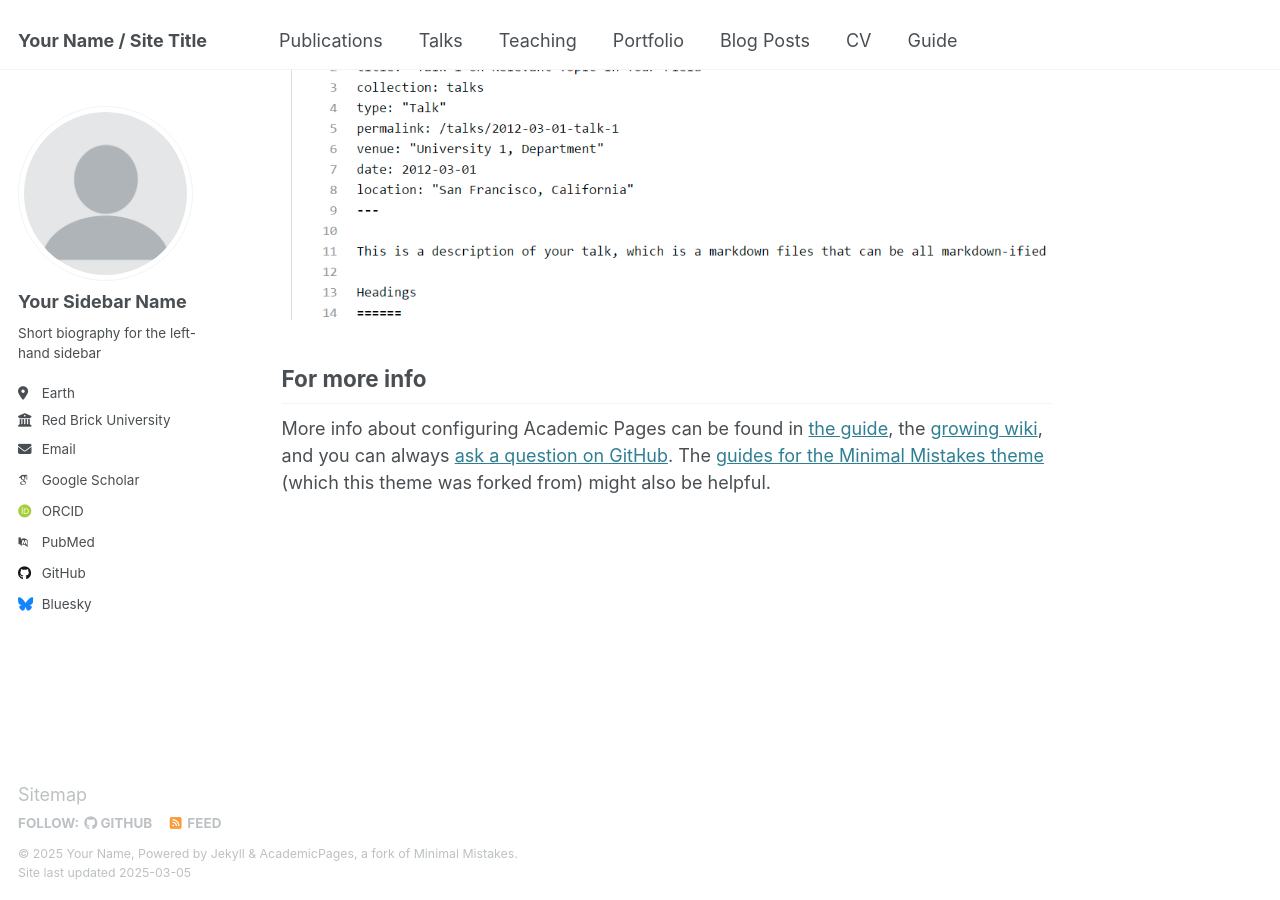
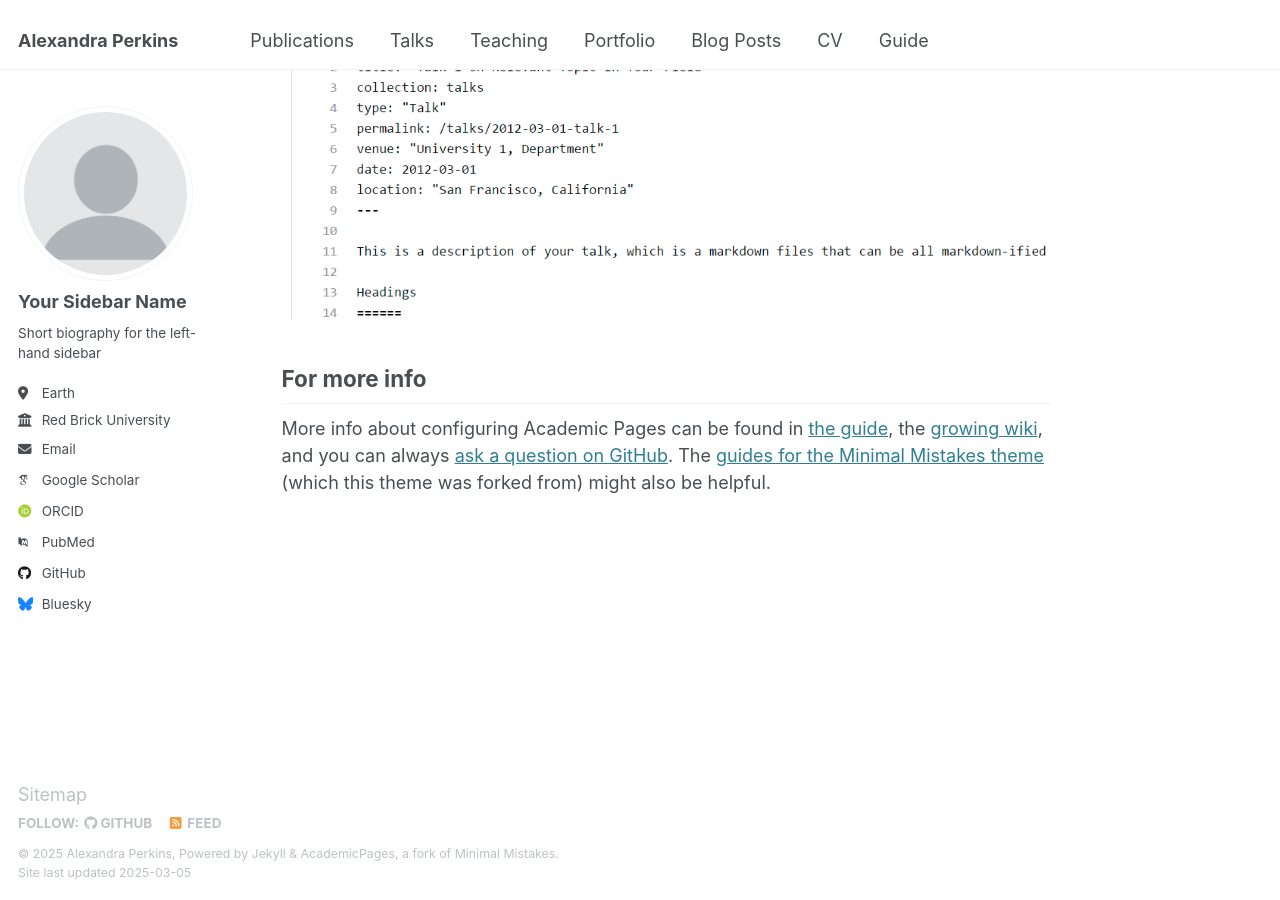
Before and after one commit to perkinsalex/perkinsalex.github.io, a Jekyll site: the page built from _pages/about.md, in a window 1280 px wide and 900 px high, scrolled down 2642 px. Built offline with Jekyll 4.4.1, drawn with Linux system fonts in a browser that asks for light colours; some web fonts are replaced.

Commit message:
Update _config.yml

```diff
--- a/_config.yml
+++ b/_config.yml
@@ -9,13 +9,13 @@
 # Basic Site Settings
 locale                   : "en-US"
 site_theme               : "default"
-title                    : "Your Name / Site Title"
+title                    : "Alexandra Perkins"
 title_separator          : "-"
-name                     : &name "Your Name"
+name                     : &name "Alexandra Perkins"
 description              : &description "personal description"
-url                      : https://academicpages.github.io # the base hostname & protocol for your site e.g. "https://[your GitHub username].github.io"
+url                      : https://perkinsalex.github.io # the base hostname & protocol for your site e.g. "https://[your GitHub username].github.io"
 baseurl                  : "" # the subpath of your site, e.g. "/blog"
-repository               : "academicpages/academicpages.github.io"
+repository               : "perkinsalex/perkinsalex.github.io"
 
 # Site Author - The following control what appear as part of the author content on the side bar.
 #               If a field is blank the icon and link will not appear, otherwise it will be shown.
```
